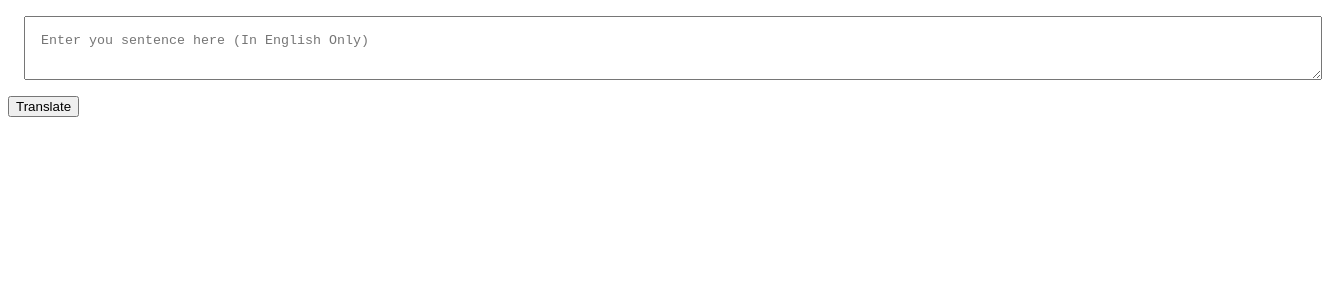
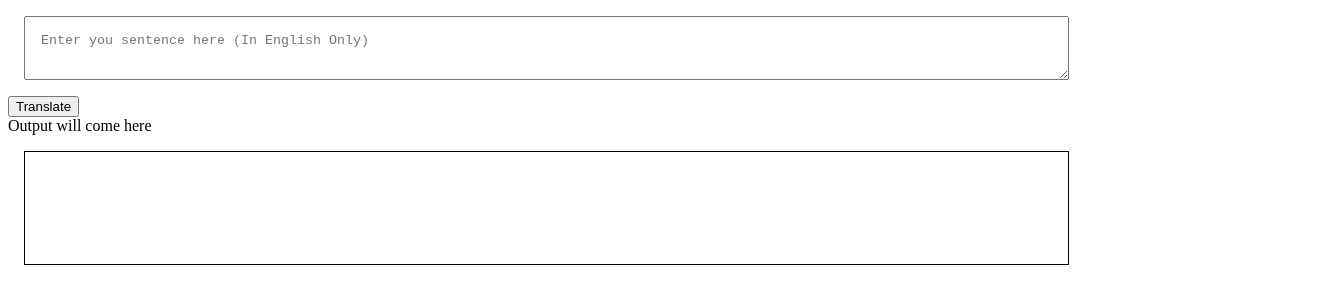
Before and after one commit to nikhiljugale007/banana-speak, a plain HTML site: page index.html in a window 1280 px wide. Shown: the whole page, 1322 px wide, since content can reach past the window. Drawn offline with Linux system fonts and the light colour scheme.

Commit message:
connected with js

```diff
--- a/externaljs.js
+++ b/externaljs.js
@@ -1,11 +1,12 @@
 var btnTranslate = document.querySelector('#btn-Translate');
 var txtTranslate= document.querySelector('#text-Input');
+var outputDiv = document.querySelector('#output');
+
 
 console.log(txtTranslate);
 
 function clickHandler(){
-    console.log(txtTranslate.value);
-
+    outputDiv.innerHTML = txtTranslate.value;
 }
 
 btnTranslate.addEventListener('click', clickHandler);
--- a/index.html
+++ b/index.html
@@ -7,7 +7,15 @@
     <style>
         textarea {
             display: block;
-            width: 100%;
+            width: 80%;
+            margin: 1rem;
+            padding: 1rem;
+        }
+
+        #output {
+            border: 1px solid black;
+            height: 10vh;
+            width: 80%;
             margin: 1rem;
             padding: 1rem;
         }
@@ -16,6 +24,9 @@
 <body>
     <textarea id="text-Input"  placeholder="Enter you sentence here (In English Only)"></textarea>
     <button id="btn-Translate" >Translate</button>
+
+    <div>Output will come here</div>
+    <div id= "output" ></div>
     <script  src="externaljs.js" type="text/javascript"></script>
 </body>
 </html>
```
